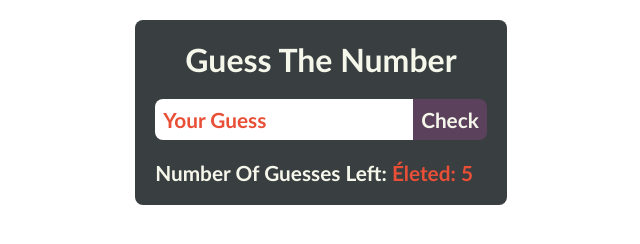
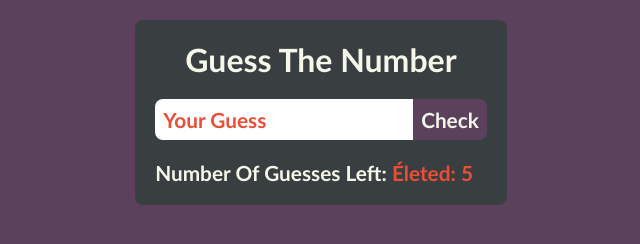
Before and after one commit to NKkrisz/School_Team_Exercise, a website with bundled scripts: page index.html in a window 1280 px wide. Shown: the whole page, without its empty margins (319-959 px from the left). Built offline with nearby package versions, Linux system fonts and the light colour scheme.

Commit message:
body color change

```diff
--- a/style.css
+++ b/style.css
@@ -8,6 +8,10 @@
     margin: 0;
     padding: 0;
     font-family: 'Gill Sans', 'Gill Sans MT', Calibri, 'Trebuchet MS', sans-serif;
+}
+
+body{
+    background-color: #5C415D;
 }
 
 main{
```
